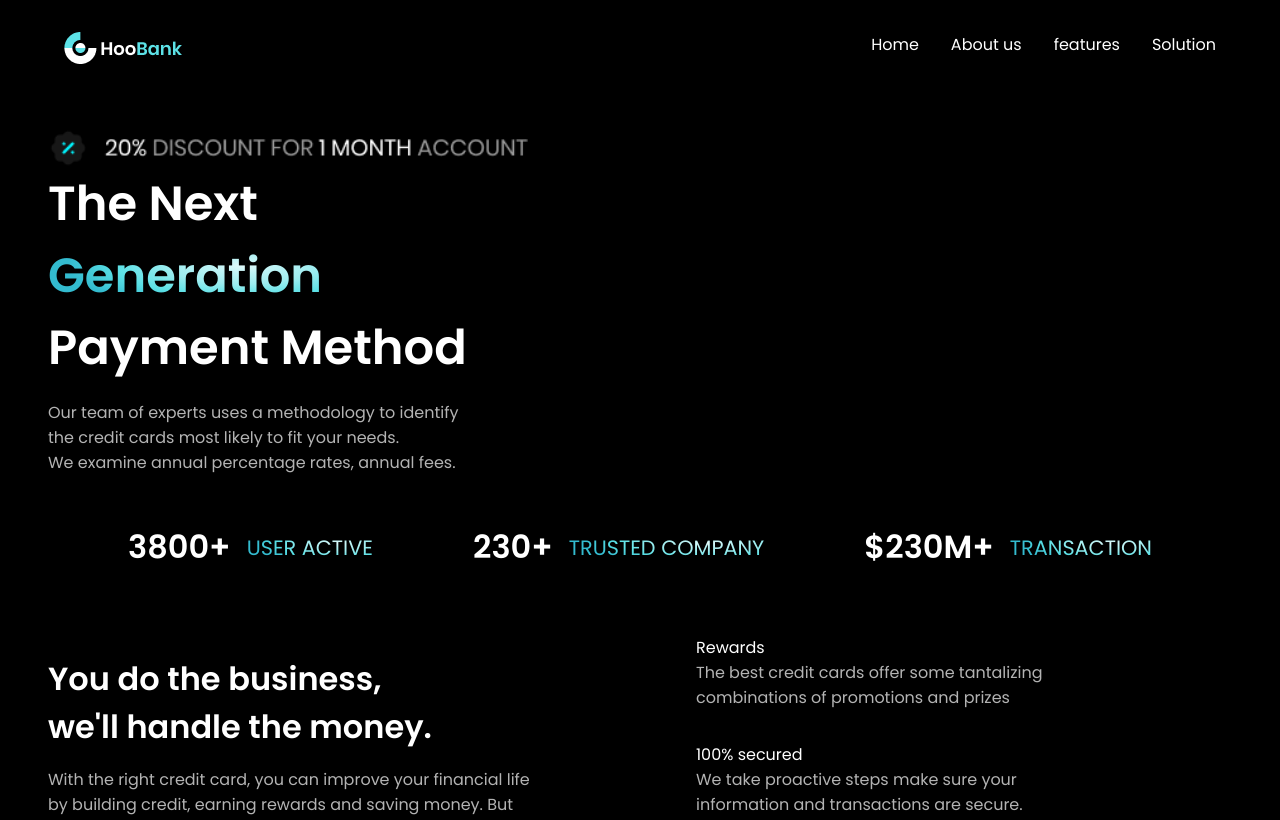
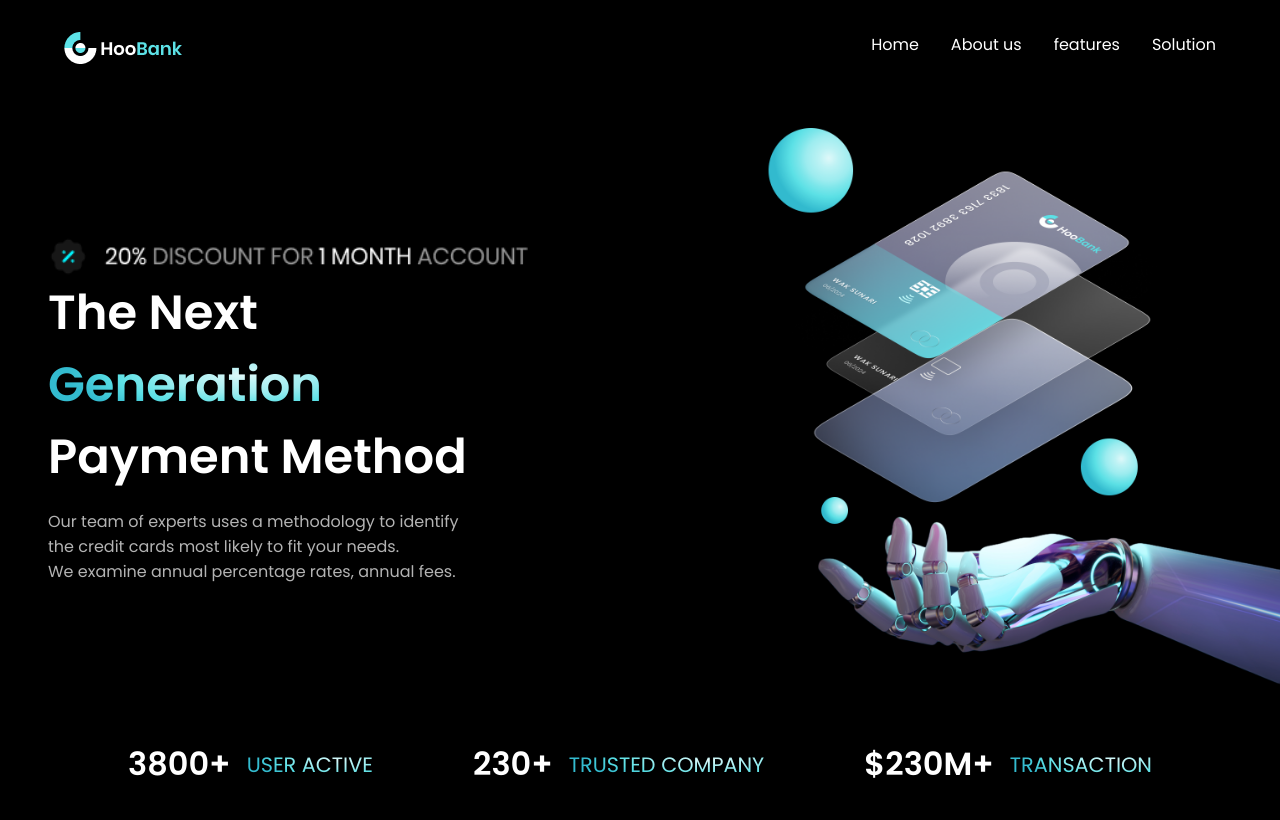
Before and after one commit to Todu66/HooBank-WebSite, a plain HTML site: page index.html in a window 1280 px wide. Shown: the top 820 px of the page. Drawn offline with nearby package versions, Linux system fonts and the light colour scheme; the site is published under a folder, as on GitHub Pages, so addresses that start at the root find nothing.

Commit message:
Update index.html

```diff
--- a/index.html
+++ b/index.html
@@ -48,7 +48,7 @@
             </div>
           </div>
           <div class="wrapp_right">
-            <img src="/images/header/Group 481777.png" alt="" />
+            <img src="images/header/Group 481777.png" alt="" />
           </div>
         </div>
       </div>
```
